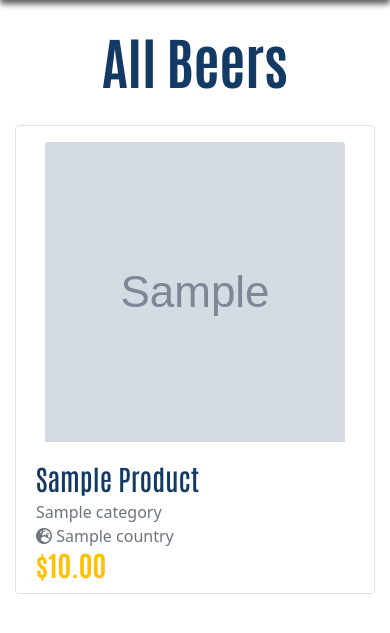
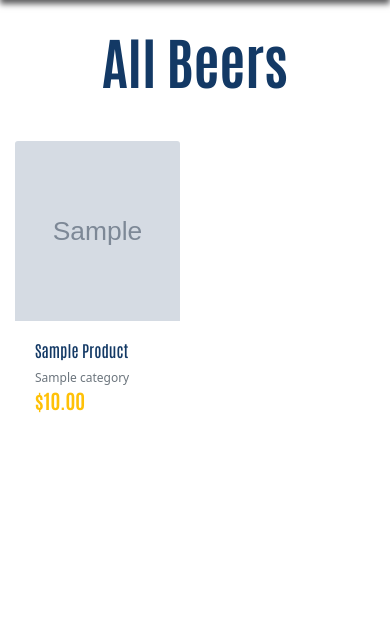
Before and after one commit to jonathanmeaney-lmk/globale_store, a Django app: page /products/ in a window 390 px wide. Shown: the part 102-735 px from the top of the page. Run offline with Django 3.2, Linux system fonts and the light colour scheme; tables that the repository leaves empty hold one stand-in row (values such as "Sample post"); grey boxes marked "Sample" are stand-in pictures; some libraries are stand-ins or nearby versions.

Commit message:
Changed products mobile layout

```diff
--- a/products/templates/products/products.html
+++ b/products/templates/products/products.html
@@ -30,7 +30,7 @@
         </div>
         <div class="row">
             {% for product in products %}
-                <div class="col-12 col-sm-6 col-lg-3 mb-3">
+                <div class="col-6 col-lg-3 mb-3">
                     <div class="card border">
                         {% if product.image %}
                         <a href="{% url 'product_detail' product.id %}" class="text-center">
@@ -42,14 +42,14 @@
                         </a>
                         {% endif %}
                         <div class="card-body pb-0 mb-0">
-                            <h3 class="headings mb-1">{{ product.name|title }}</h3>
-                            <a class="mb-0 text-muted body-text" href="{% url 'products' %}?category={{ product.category.name }}">{{ product.category.friendly_name }}</a> <br>
-                            <a class="mb-1 text-muted body-text" href="{% url 'products' %}?country={{ product.country.name }}"><i class="fas fa-globe-europe"></i> {{ product.country.friendly_name }}</a>
+                            <h3 class="headings mb-1 product-name-heading">{{ product.name|title }}</h3>
+                            <a class="mb-0 text-muted body-text product-body-text" href="{% url 'products' %}?category={{ product.category.name }}">{{ product.category.friendly_name }}</a> <br class="mb-0">
+                            <a class="mb-1 text-muted body-text product-body-text d-none d-md-block" href="{% url 'products' %}?country={{ product.country.name }}"><i class="fas fa-globe-europe"></i> {{ product.country.friendly_name }}</a>
                         </div>
                         <div class="card-footer bg-white pt-0 border-0 text-right mb-">
                             <div class="row">
                                 <div class="col">
-                                    <h3 class="headings mb-0 text-left text-warning font-weight-bold">${{ product.price }}</h3>
+                                    <h3 class="headings mb-0 text-left text-warning font-weight-bold product-price">${{ product.price }}</h3>
                                 </div>
                                 {% if request.user.is_superuser %}
                                 <small class="ml-3">
--- a/static/css/base.css
+++ b/static/css/base.css
@@ -293,4 +293,27 @@ body {
         background-size: cover;
 
     }
+
+    .card-img-top {
+        height: 180px;
+        width: 300px;
+    }
+
+    .product-name-heading {
+        font-size: 1rem
+
+    }
+
+    .product-body-text {
+        font-size: .75rem;
+    }
+
+    .product-price {
+        font-size: 1.25rem;
+    }
+
+    .card {
+        border: none !important;
+    }
+
 }
```
